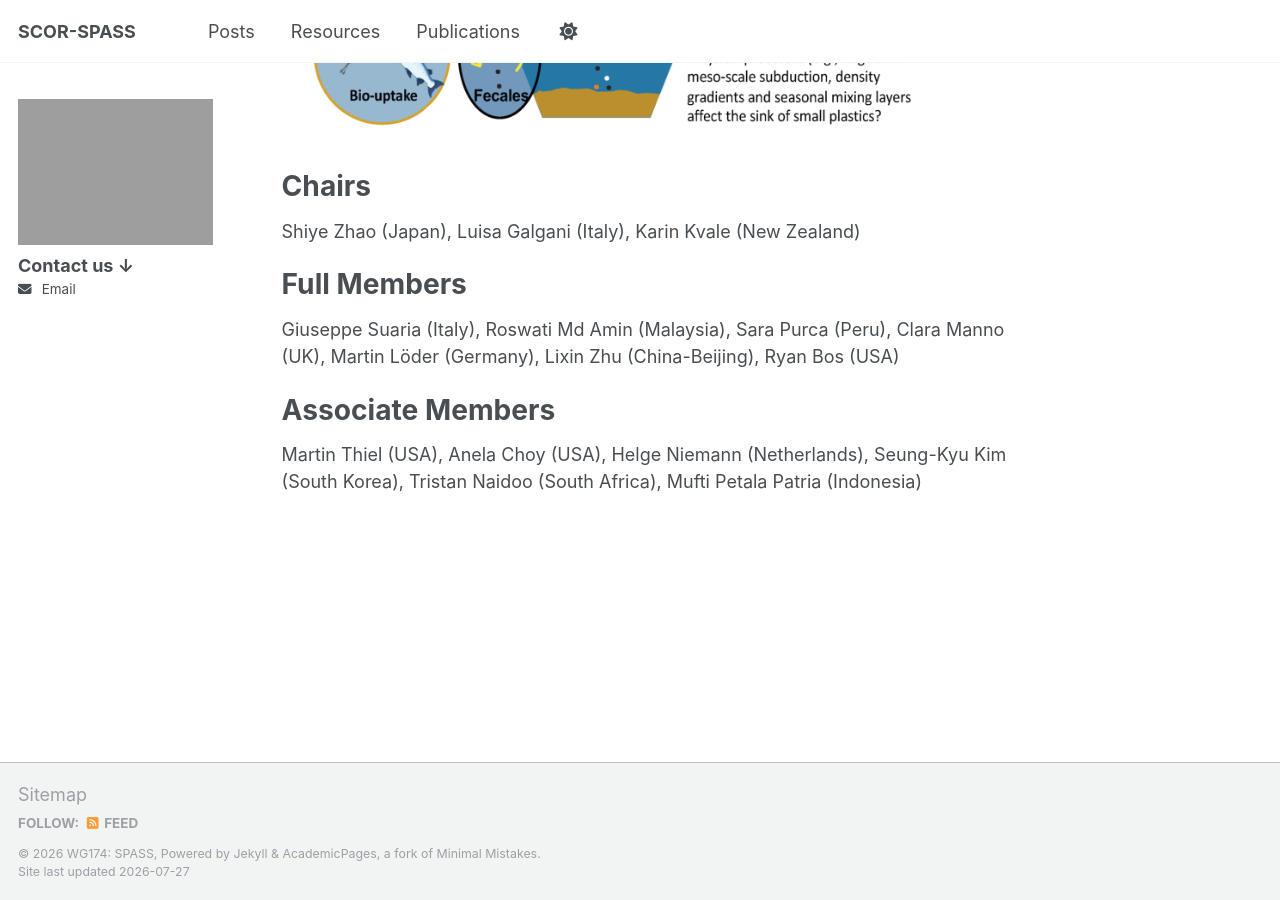
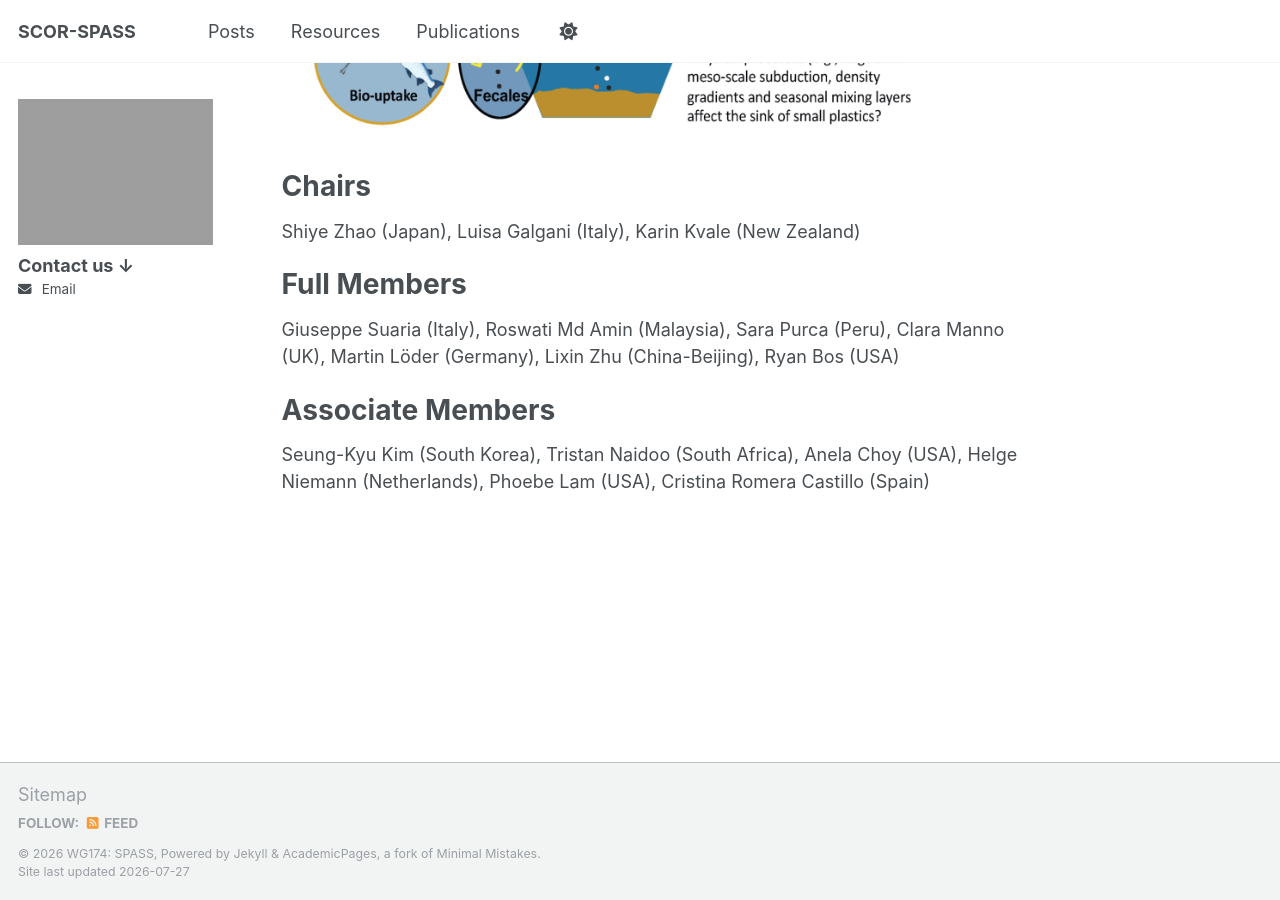
Before and after one commit to SCOR-SPASS/scor-spass.github.io, a Jekyll site: the page built from _pages/about.md, in a window 1280 px wide and 900 px high, scrolled down 839 px. Built offline with Jekyll 4.4.1, drawn with Linux system fonts in a browser that asks for light colours.

Commit message:
Update about.md

```diff
--- a/_pages/about.md
+++ b/_pages/about.md
@@ -36,4 +36,4 @@ Giuseppe Suaria (Italy), Roswati Md Amin (Malaysia), Sara Purca (Peru), Clara Ma
 
 Associate Members
 ======
-Martin Thiel (USA), Anela Choy (USA), Helge Niemann (Netherlands), Seung-Kyu Kim (South Korea), Tristan Naidoo (South Africa), Mufti Petala Patria (Indonesia)
+Seung-Kyu Kim (South Korea), Tristan Naidoo (South Africa),  Anela Choy (USA), Helge Niemann (Netherlands), Phoebe Lam (USA), Cristina Romera Castillo (Spain)
```
